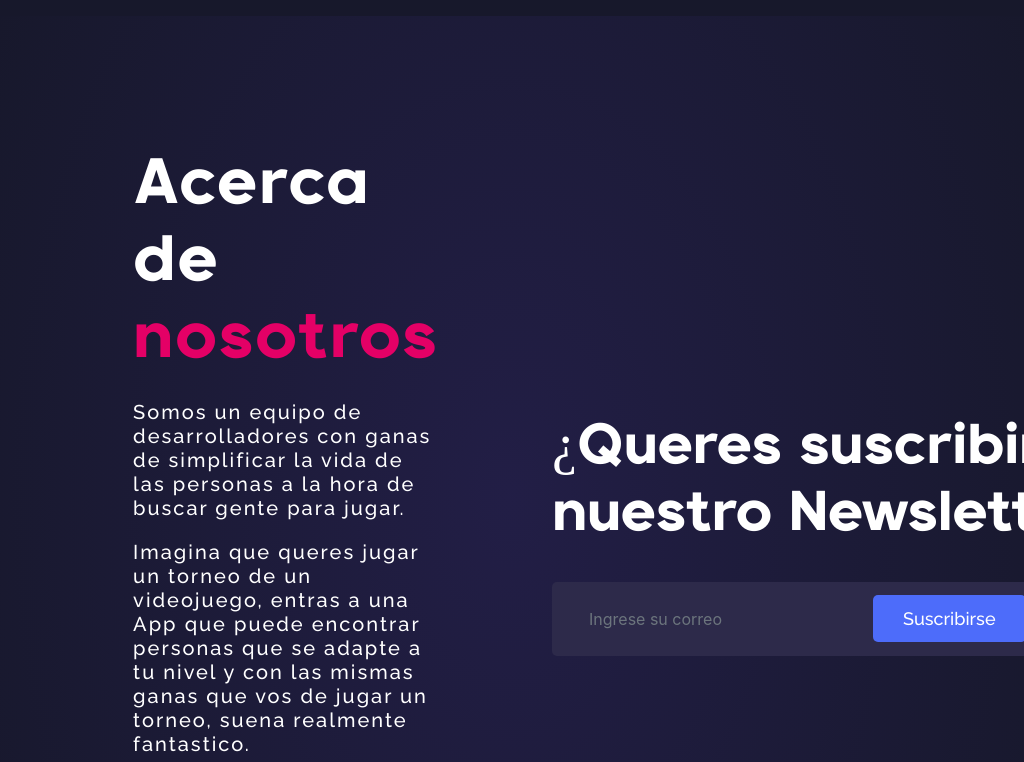
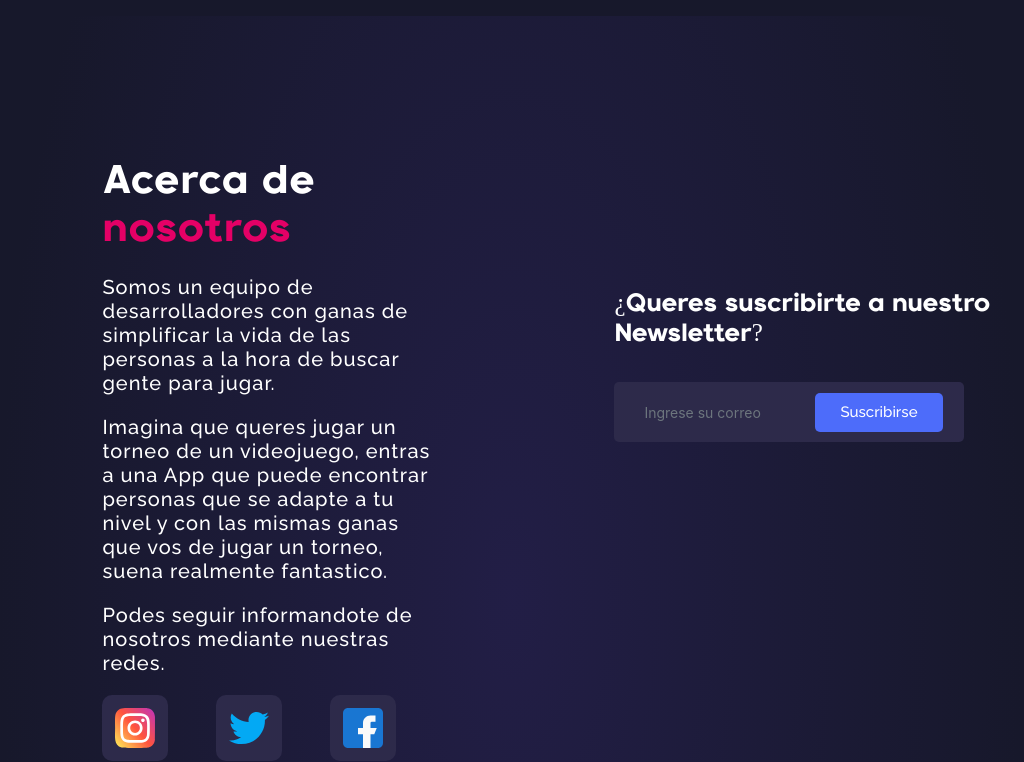
Before and after one commit to mathiezelat/InGaming, a website: page acerca-de.html in a window 1024 px wide. Shown: the part 75-837 px from the top of the page. Drawn offline with nearby package versions, Linux system fonts and the light colour scheme; files whose address does not match are found by name.

Commit message:
Modificaciones en la sesion Acerca de, y optimizacion

```diff
--- a/SCSS/mystyle.scss
+++ b/SCSS/mystyle.scss
@@ -217,31 +217,30 @@ h4 {
     padding: 0;
 }
 
+
 /* Contenido */
 
 /* Formas */
-
-/* Formas Inicio 1*/
-.article__div--forma1-box {
+.page__fondo-box {
     position: absolute;
-    height: 100%;
+    height: 105%;
     width: 100%;
     background-color: $color-sombra;
     z-index: -1;
     overflow: hidden;
 }
 
-.article__div--forma1 {
+.page__fondo {
     position: absolute;
     width: 100vw;
-    height: 140vh;
+    height: 145vh;
     top: 0px;
     left: 0px;
     z-index: -3;
     background: radial-gradient(50% 98.88% at 50% 50%, #221e46 0%, #17182b 100%);
 }
 
-.article__div--forma1-text {
+.page__forma-text{
     position: absolute;
     margin: 14vw 40vw 10vw 12vw;
     padding: 0vw 20vw 2vw 0vw;
@@ -250,6 +249,8 @@ h4 {
         padding: 0.2vw 0vw 0vw 0vw;
     }
 }
+/* Formas Inicio 1*/
+
 
 .inicio__formas-container-iconos {
     position: relative;
@@ -261,6 +262,7 @@ h4 {
     margin: 0 auto;
     padding: 0;
 }
+
 
 .inicio__formas-box-iconos-1 {
     width: 100%;
@@ -331,36 +333,20 @@ h4 {
 
 /* Formas Acerca de Nosotros */
 
-.article__div--forma-acercadenosotros-box {
-    width: 0 auto;
-    height: 120vh;
-    background: radial-gradient(60% 99% at 100% 50%, #221e46 0%, #17182b 100%);
-    overflow: hidden;
+.div__articulos__acerca-de{
+    height: 100vh;
+    margin: 0;
+    padding: 0;
+
 }
 
-.article__div--forma-acercadenosotros-1 {
-    width: 100vw;
-    height: 120vh;
-    top: 0px;
-    left: 0px;
-    z-index: -2;
-    background: radial-gradient(60% 99% at 50% 50%, #221e46 0%, #17182b 100%);
+.acerca-de__text-box{
+    width: 100%;
+    height: 100%;
 }
-
-.article__div--forma-acercadenosotros-2 {
-    width: 100vw;
-    height: 120vh;
-    top: 0px;
-    left: 0px;
-    z-index: -1;
-    background: radial-gradient(60% 99% at 0% 50%, #221e46 0%, #17182b 100%);
-}
-
 .acerca-de__text {
-    padding: 13vw 5vw 5vw 13vw;
-    width: 50%;
-    height: 100%;
-    font-size: 48px;
+    padding: 14vw 5vw 5vw 10vw;
+    font-size: 40px;
     line-height: 100%;
     letter-spacing: 2px;
 
@@ -370,22 +356,31 @@ h4 {
     }
 
     h1 {
-        font-size: 64px;
+        font-size: 60px;
     }
 }
 
 
-.div__articulos-acercadenosotros {
+.div__articulos_acerca-de {
     margin: 0;
     padding: 0;
 }
+.acerca-de__form-box{
+    display: flex;
+    align-items: center;
+    overflow: hidden;
+    height: 100%;
+    width: 100%;
+
+}
 .acerca-de__form{
     position: relative;
-    top: 400px;
-    width: 700px;
-    left: 40px;
+    left: 10px;
+    top: 20px;
+    width: 100%;
+
     h1{
-        font-size: 56px;
+        font-size: 35px;
     }
 }
 /* Formas Acerca de Nosotros */
@@ -429,6 +424,8 @@ h4 {
 /* Footer */
 .footer__container {
     position: relative;
+    bottom:0px;
+    left: 0px;
     height: 10em;
     margin: 0;
     padding: 0;
@@ -482,6 +479,13 @@ h4 {
         -moz-transform: scale(0.7);
         -ms-transform: scale(0.7);
         -o-transform: scale(0.7);
+    }
+
+    .div__articulos__acerca-de{
+        height: auto;
+        margin: 0;
+        padding: 0;
+
     }
 
     .nav-current-circle {
@@ -605,11 +609,11 @@ h4 {
     }
     .acerca-de__form{
         position: relative;
-        top:200px;
+        top:10px;
         width: 400px;
         left: 60px;
         h1{
-            font-size: 30px;
+            font-size: 25px;
         }
     }
     // Acerca de
@@ -665,7 +669,75 @@ h4 {
 }
 
 @media screen and (max-width: 1200px) and (min-width: 780px) {
+    .button__suscribirse {
+        position: relative;
+        background: $color-secundario;
+        border-radius: 5px;
+        top: -57px;
+        left: 200px;
+        border: none;
+        color: white;
+        padding: 8px 25px;
+        text-align: center;
+        text-decoration: none;
+        display: inline-block;
+        font-size: 16px;
+        margin: 8px 1px;
+        cursor: pointer;
+        font-family: $fuente-secundario;
+        font-weight: 500;
+        font-size: 15px;
+        overflow: hidden;
+    }
 
+    .form__subscribirse {
+        position: relative;
+        font-size: 1em;
+        background: $color-fondo-formas;
+        border-radius: 5px;
+        padding: 30px;
+        border-style: none;
+        font-size: 14px;
+
+        &:focus {
+            background: $color-fondo-formas;
+            color: $color-nav;
+        }
+
+    }
+    .form__inicio {
+        position: relative;
+        width: 350px;
+        height: 200px;
+        padding: auto;
+
+    }
+    .acerca-de__form{
+        position: relative;
+        top:10px;
+        width: 400px;
+        left: 10vw;
+        h1{
+            font-size: 25px;
+        }
+    }
+    .acerca-de__text {
+        letter-spacing: 1px;
+
+        h2 {
+            font-size: 20px;
+        }
+
+        h1 {
+            font-size: 40px;
+        }
+    }
+    .div__articulos__acerca-de{
+        height: auto;
+        margin: 0;
+        padding: 0;
+
+    }
     // Navbar
     header {
         position: static;
@@ -813,6 +885,18 @@ h4 {
     }
 
     // Navbar
+
+    .acerca-de__text {
+        letter-spacing: 1px;
+
+        h2 {
+            font-size: 23px;
+        }
+
+        h1 {
+            font-size: 45px;
+        }
+    }
 }
 
 @media screen and (max-width: 990px) and (min-width: 600px) {
--- a/acerca-de.html
+++ b/acerca-de.html
@@ -88,11 +88,15 @@
   <!-- NAVBAR -->
 
   <!-- CONTENIDO -->
-  <div class="row container-fluid" id="div__contenedores">
-    <div class="col-lg-6 col-md-6 col-sm-12 div__articulos-acercadenosotros">
-      <div class="article__div--forma-acercadenosotros-box">
-        <div class="article__div--forma-acercadenosotros-1">
+
+  <div class="container-fluid row" id="div__contenedores">
+    <div class="page__fondo-box">
+      <div class="page__fondo"></div>
+      </div>
+    <div class="col-lg-6 col-md-12 col-sm-12 div__articulos__acerca-de">
+      <div class="acerca-de__text-box">
       <div class="acerca-de__text">
+
 <h1>
   Acerca de <span class="color_text_acerca-de">nosotros</span>
 </h1>
@@ -109,6 +113,7 @@
 <h2>
   Podes seguir informandote de nosotros mediante nuestras redes.
 </h2>
+
 <svg width="294" height="66" viewBox="0 0 294 66" fill="none" xmlns="http://www.w3.org/2000/svg">
   <rect width="66" height="66" rx="10" fill="#2D2A4A" />
   <rect x="228" width="66" height="66" rx="10" fill="#2D2A4A" />
@@ -138,12 +143,14 @@
   </defs>
 </svg>
       </div>
+
       </div>
+
       </div>
-    </div>
-    <div class="col-lg-6 col-md-6 col-sm-12 div__articulos-acercadenosotros">
-      <div class="article__div--forma-acercadenosotros-box">
-        <div class="article__div--forma-acercadenosotros-2">
+
+
+        <div class="col-lg-6 col-md-12 col-sm-12 div__articulos__acerca-de">
+          <div class="acerca-de__form-box">
             <div class="acerca-de__form">
               <h1>¿Queres suscribirte a nuestro Newsletter?</h1>
         <form class="form__inicio">
@@ -153,11 +160,13 @@
               placeholder="Ingrese su correo" />
             <button type="submit" class="button__suscribirse">Suscribirse</button>
           </div>
-        </form>
+        </form></div>
+
+
           </div>
+
         </div>
-      </div>
-    </div>
+
     </div>
 
   <!-- CONTENIDO -->
```
Also changed, not shown: contacto.html (+6 -12 lines), index.html (+3 -9 lines), novedad.html (+6 -8 lines), start.html (+5 -7 lines), CSS/mystyle.css. Lines whose indentation alone changed are shown as unchanged.
